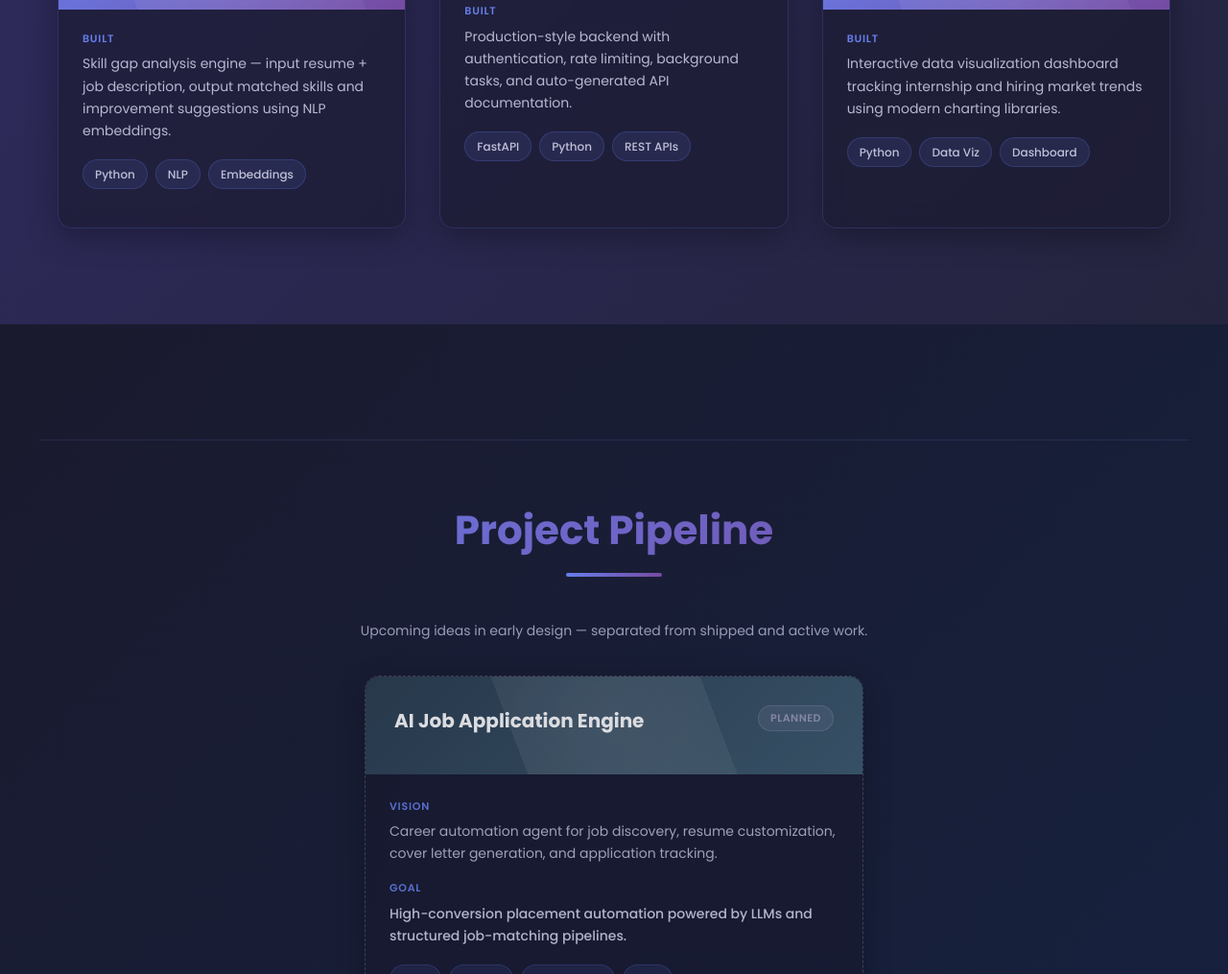
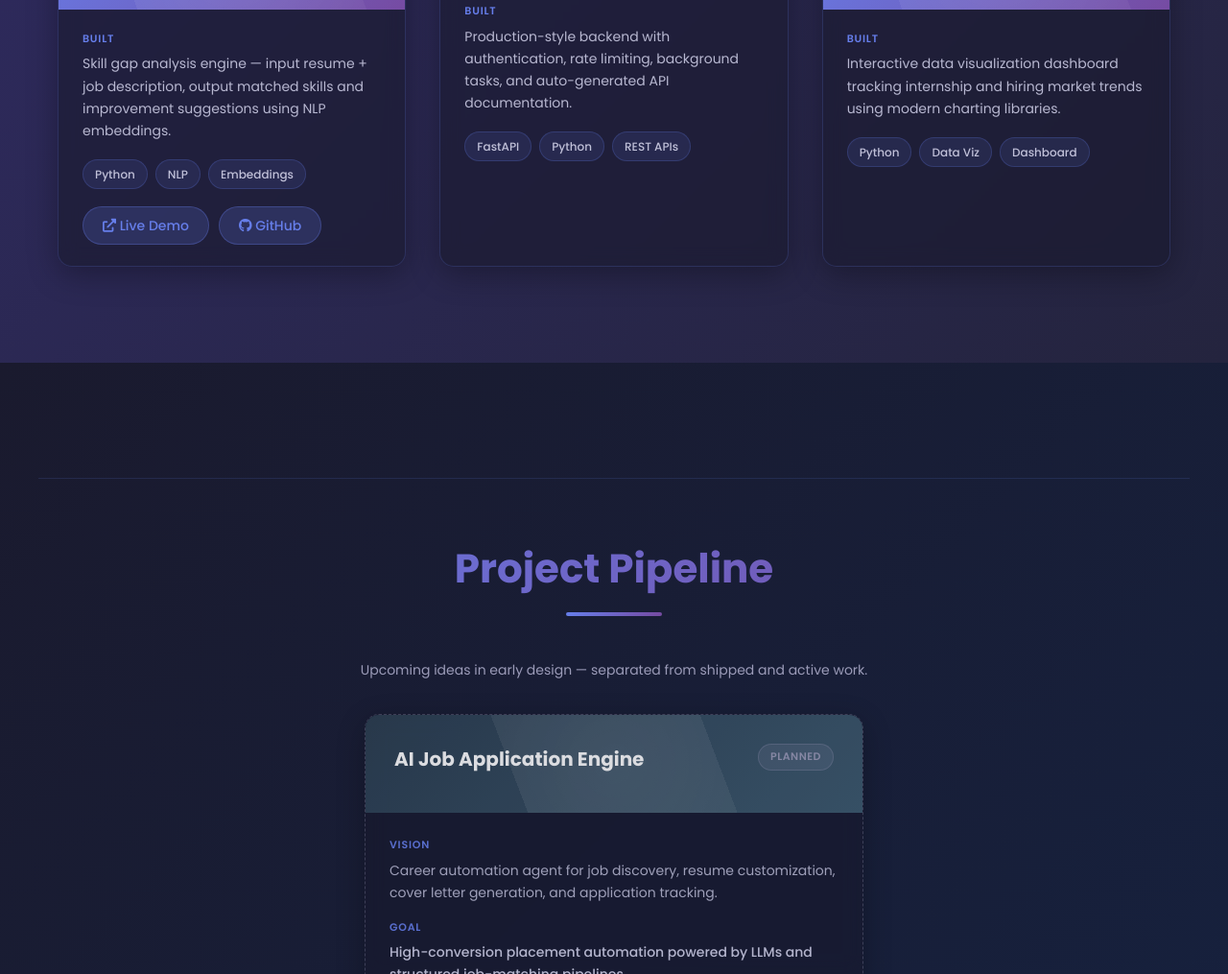
Before and after one commit to optimusprimeleader345/rohit_portfolio, a plain HTML site: page index.html in a window 1280 px wide. Shown: the part 8257-9272 px from the top of the page at 96% size. Drawn offline with Linux system fonts and the light colour scheme.

Commit message:
Add live demo and GitHub links for AI Resume and JD Analyzer.
Co-authored-by: Cursor <cursoragent@cursor.com>

```diff
--- a/index.html
+++ b/index.html
@@ -1785,6 +1785,10 @@
                             <span class="project-tech">Python</span>
                             <span class="project-tech">NLP</span>
                             <span class="project-tech">Embeddings</span>
+                        </div>
+                        <div class="project-links">
+                            <a href="https://ai-analyser-six.vercel.app/" class="project-link" target="_blank" rel="noopener"><i class="fas fa-external-link-alt"></i> Live Demo</a>
+                            <a href="https://github.com/optimusprimeleader345/Ai-analyser" class="project-link" target="_blank" rel="noopener"><i class="fab fa-github"></i> GitHub</a>
                         </div>
                     </div>
                 </div>
```
